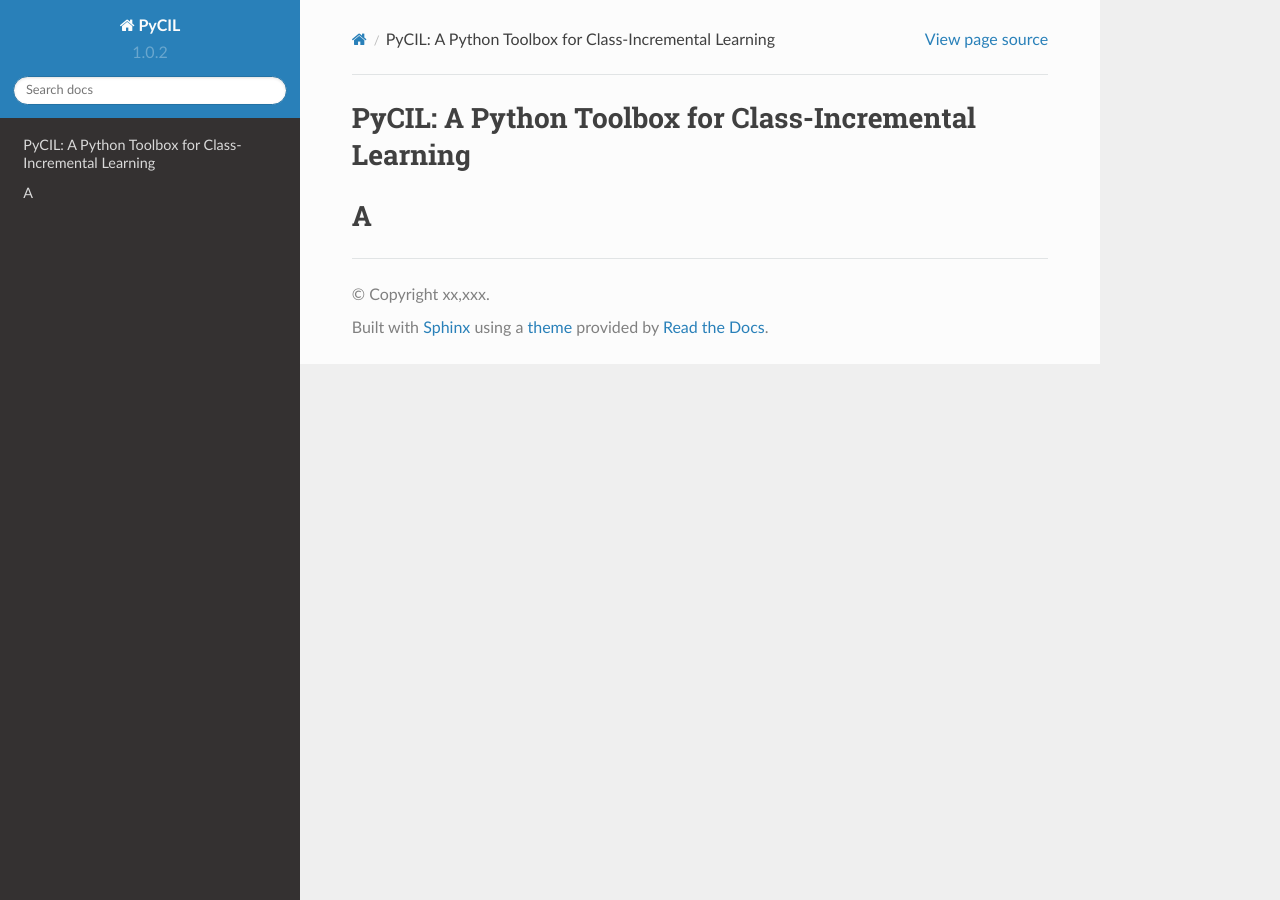
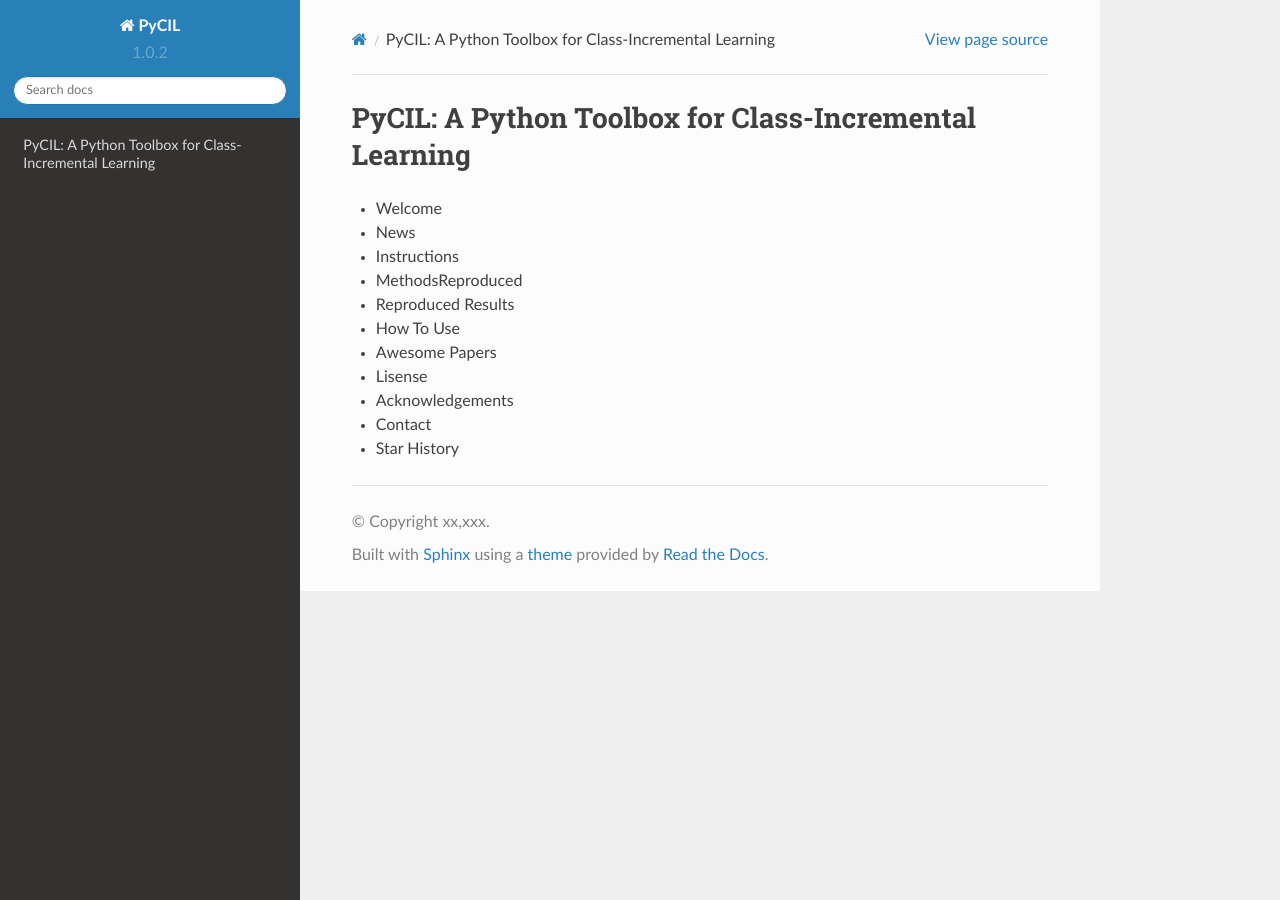
Before and after one commit to chawuciren11/PyCIL_mrfa_added, a Sphinx documentation site: the page built from docs/source/index.rst, in a window 1280 px wide. Built offline with Sphinx 7.4.7 and the Read the Docs theme 2.0.0, drawn with Linux system fonts in a browser that asks for light colours.

Commit message:
Update index.rst

```diff
--- a/docs/source/index.rst
+++ b/docs/source/index.rst
@@ -10,9 +10,14 @@ PyCIL: A Python Toolbox for Class-Incremental Learning
    :maxdepth: 2
    :caption: Contents:
 
-   welcome
-
-
-
-A
-====
+* Welcome
+* News
+* Instructions
+* MethodsReproduced
+* Reproduced Results
+* How To Use
+* Awesome Papers
+* Lisense
+* Acknowledgements
+* Contact
+* Star History
```
